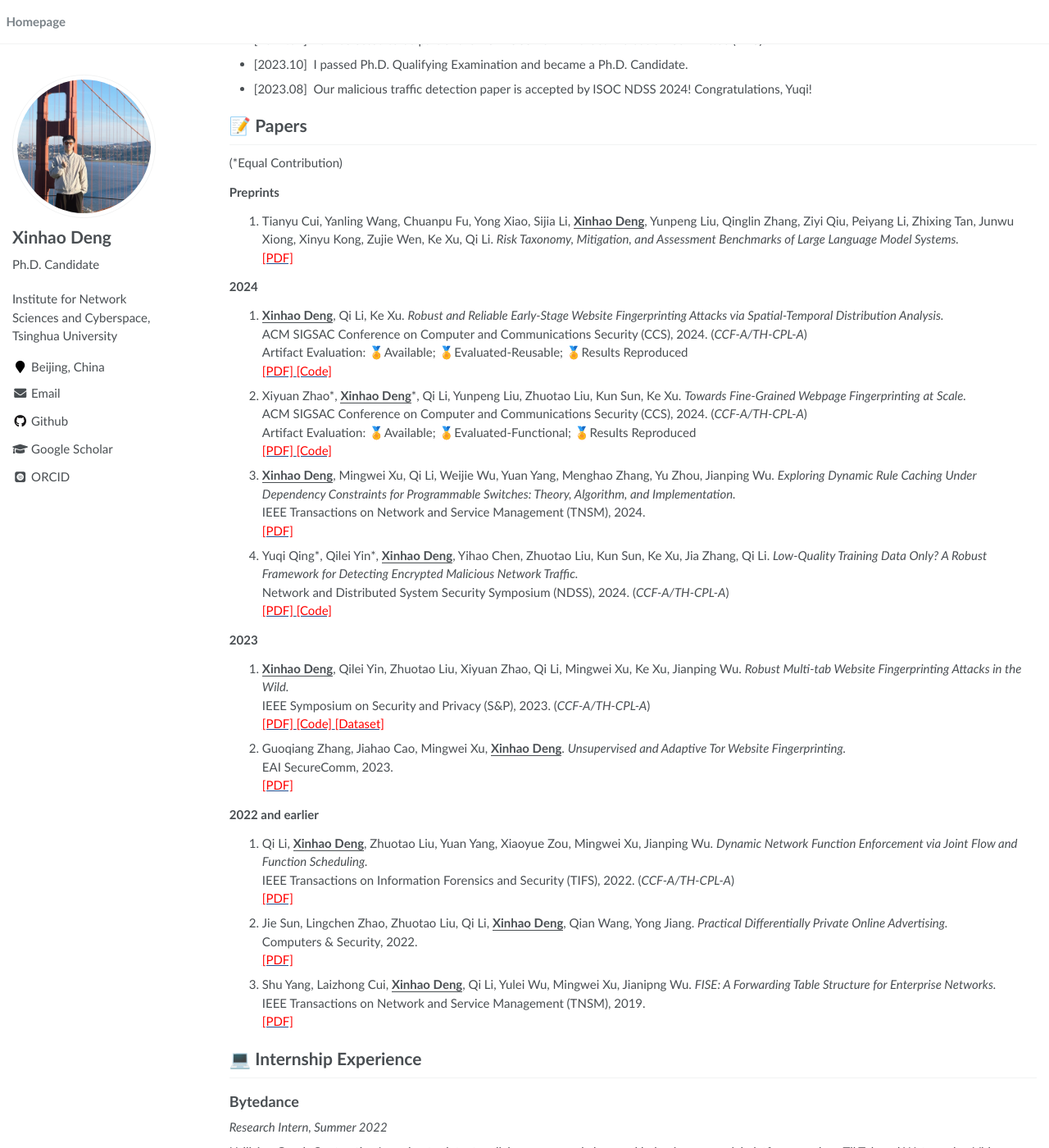
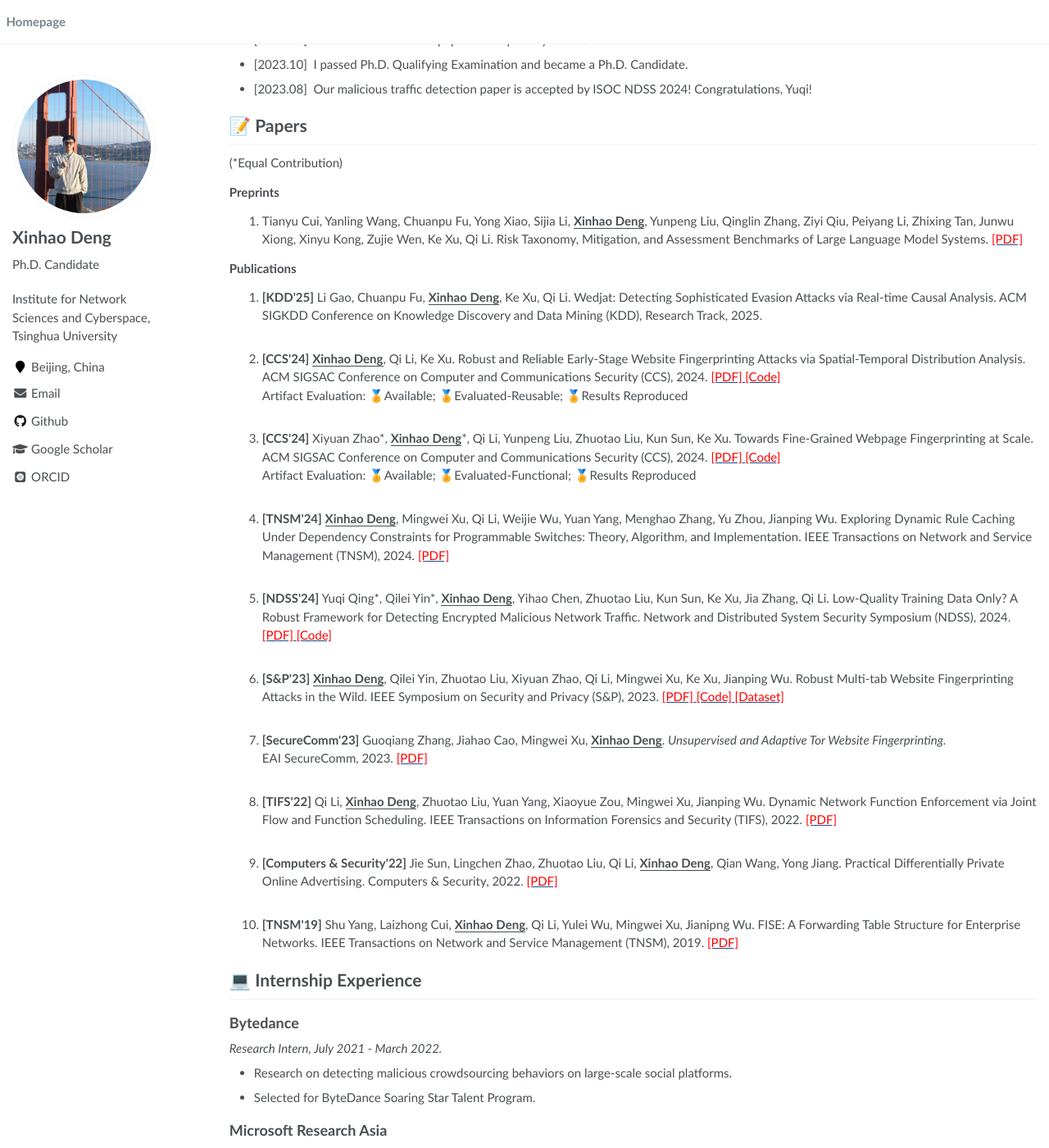
Before and after one commit to Xinhao-Deng/Xinhao-Deng.github.io, a Jekyll site: the page built from _pages/about.md, in a window 1280 px wide and 1400 px high, scrolled down 295 px. Shown: the whole window at 82% size. Built offline with Jekyll 4.4.1, drawn with Linux system fonts in a browser that asks for light colours; some web fonts are replaced; some of the changed text lies outside the part shown.

Commit message:
update kdd

```diff
--- a/_pages/about.md
+++ b/_pages/about.md
@@ -22,11 +22,11 @@ Tsinghua University, advised by <a target="_blank" rel="noopener" href="https://
 His research focuses on network security and privacy, including website fingerprinting attacks, malicious traffic detection and mitigation, and the application of deep learning to security and privacy.
 
 # 🔥 News
+- [2024.11] &nbsp;Our evasion attack detection paper is accepted by KDD 2025 (Research Track)! Congratulations, Li and Chuanpu!
 - [2024.08] &nbsp;Two papers are awarded all three badges from ACM CCS 2024 artifact evaluation committee.
 - [2024.07] &nbsp;Our fine-grained webpage fingerprinting paper is accepted by ACM CCS 2024! Congratulations, Xiyuan!
 - [2024.06] &nbsp;Our rule caching for programmable switches paper is accepted by IEEE Transactions on Network and Service Management (TNSM)!
 - [2024.05] &nbsp;Our reliable WF attack paper is accepted by ACM CCS 2024!
-- [2024.04] &nbsp;I am selected to be part of the ACM CCS 2024 Artifact Evaluation Committee (AEC).
 - [2023.10] &nbsp;I passed Ph.D. Qualifying Examination and became a Ph.D. Candidate.
 - [2023.08] &nbsp;Our malicious traffic detection paper is accepted by ISOC NDSS 2024! Congratulations, Yuqi!
 
@@ -37,9 +37,9 @@ His research focuses on network security and privacy, including website fingerpr
 ### Preprints
 
 <ol>
-    <li>
-    Tianyu Cui, Yanling Wang, Chuanpu Fu, Yong Xiao, Sijia Li, <b><u>Xinhao Deng</u></b>, Yunpeng Liu, Qinglin Zhang, Ziyi Qiu, Peiyang Li, Zhixing Tan, Junwu Xiong, Xinyu Kong, Zujie Wen, Ke Xu, Qi Li. <em>Risk Taxonomy, Mitigation, and Assessment Benchmarks of Large Language Model Systems.</em>
-    <br>
+
+<li>
+    Tianyu Cui, Yanling Wang, Chuanpu Fu, Yong Xiao, Sijia Li, <b><u>Xinhao Deng</u></b>, Yunpeng Liu, Qinglin Zhang, Ziyi Qiu, Peiyang Li, Zhixing Tan, Junwu Xiong, Xinyu Kong, Zujie Wen, Ke Xu, Qi Li. Risk Taxonomy, Mitigation, and Assessment Benchmarks of Large Language Model Systems.
     <a href="https://arxiv.org/pdf/2401.05778">
         <font color="red">[PDF]</font>
     </a>
@@ -47,124 +47,116 @@ His research focuses on network security and privacy, including website fingerpr
 
 </ol>
 
-### 2024
+### Publications
+
 <ol>
 
 <li>
-    <b><u>Xinhao Deng</u></b>, Qi Li, Ke Xu.
-    <em>Robust and Reliable Early-Stage Website Fingerprinting Attacks via Spatial-Temporal Distribution Analysis.</em>
-    <br> ACM SIGSAC Conference on Computer and Communications Security (CCS), 2024. (<em>CCF-A/TH-CPL-A</em>)
-    <br> Artifact Evaluation: 🏅Available; 🏅Evaluated-Reusable; 🏅Results Reproduced
-    <br>
-        <a href="https://arxiv.org/pdf/2407.00918">
+    <b>[KDD'25]</b>  Li Gao, Chuanpu Fu, <b><u>Xinhao Deng</u></b>, Ke Xu, Qi Li. Wedjat: Detecting Sophisticated Evasion Attacks via Real-time Causal Analysis.
+    ACM SIGKDD Conference on Knowledge Discovery and Data Mining (KDD), Research Track, 2025.
+</li>
+
+<br>
+<li>
+    <b>[CCS'24]</b> <b><u>Xinhao Deng</u></b>, Qi Li, Ke Xu. Robust and Reliable Early-Stage Website Fingerprinting Attacks via Spatial-Temporal Distribution Analysis. ACM SIGSAC Conference on Computer and Communications Security (CCS), 2024. <a href="https://arxiv.org/pdf/2407.00918">
             <font color="red">[PDF]</font>
         </a>
         <a href="https://github.com/Xinhao-Deng/Website-Fingerprinting-Library">
             <font color="red">[Code]</font>
         </a>
-
+    <br> Artifact Evaluation: 🏅Available; 🏅Evaluated-Reusable; 🏅Results Reproduced
 </li>
 
-
+<br>
 <li>
-    Xiyuan Zhao&#42;, <b><u>Xinhao Deng</u></b>&#42;, Qi Li, Yunpeng Liu, Zhuotao Liu, Kun Sun, Ke Xu.
-    <em>Towards Fine-Grained Webpage Fingerprinting at Scale.</em>
-    <br> ACM SIGSAC Conference on Computer and Communications Security (CCS), 2024. (<em>CCF-A/TH-CPL-A</em>)
-    <br> Artifact Evaluation: 🏅Available; 🏅Evaluated-Functional; 🏅Results Reproduced
-    <br>
-        <a href="https://arxiv.org/pdf/2409.04341">
+    <b>[CCS'24]</b> Xiyuan Zhao&#42;, <b><u>Xinhao Deng</u></b>&#42;, Qi Li, Yunpeng Liu, Zhuotao Liu, Kun Sun, Ke Xu.
+    Towards Fine-Grained Webpage Fingerprinting at Scale.
+    ACM SIGSAC Conference on Computer and Communications Security (CCS), 2024.
+    <a href="https://arxiv.org/pdf/2409.04341">
             <font color="red">[PDF]</font>
         </a>
         <a href="https://zenodo.org/records/13383332">
             <font color="red">[Code]</font>
         </a>
-
+    <br> Artifact Evaluation: 🏅Available; 🏅Evaluated-Functional; 🏅Results Reproduced
 </li>
 
+<br>
 <li>
-    <b><u>Xinhao Deng</u></b>, Mingwei Xu, Qi Li, Weijie Wu, Yuan Yang, Menghao Zhang, Yu Zhou, Jianping Wu.
-    <em>Exploring Dynamic Rule Caching Under Dependency Constraints for Programmable Switches: Theory, Algorithm, and Implementation.</em>
-    <br> IEEE Transactions on Network and Service Management (TNSM), 2024.
-    <br> <a href="https://ieeexplore.ieee.org/document/10582912">
+    <b>[TNSM'24]</b> <b><u>Xinhao Deng</u></b>, Mingwei Xu, Qi Li, Weijie Wu, Yuan Yang, Menghao Zhang, Yu Zhou, Jianping Wu.
+    Exploring Dynamic Rule Caching Under Dependency Constraints for Programmable Switches: Theory, Algorithm, and Implementation.
+    IEEE Transactions on Network and Service Management (TNSM), 2024.
+    <a href="https://ieeexplore.ieee.org/document/10582912">
     <font color="red">[PDF]</font>
     </a>
 </li>
 
+<br>
 <li>
-    Yuqi Qing&#42;, Qilei Yin&#42;, <b><u>Xinhao Deng</u></b>, Yihao Chen, Zhuotao Liu, Kun Sun, Ke Xu, Jia Zhang, Qi Li.
-    <em>Low-Quality Training Data Only? A Robust Framework for Detecting Encrypted Malicious Network Traffic.</em>
-    <br> Network and Distributed System Security Symposium (NDSS), 2024. (<em>CCF-A/TH-CPL-A</em>)
-    <br>
-        <a href="https://arxiv.org/pdf/2309.04798.pdf">
-            <font color="red">[PDF]</font>
-        </a>
-        <a href="https://github.com/XXnormal/RAPIER">
-            <font color="red">[Code]</font>
-        </a>
+    <b>[NDSS'24]</b> Yuqi Qing&#42;, Qilei Yin&#42;, <b><u>Xinhao Deng</u></b>, Yihao Chen, Zhuotao Liu, Kun Sun, Ke Xu, Jia Zhang, Qi Li.
+    Low-Quality Training Data Only? A Robust Framework for Detecting Encrypted Malicious Network Traffic.
+    Network and Distributed System Security Symposium (NDSS), 2024.
+    <a href="https://arxiv.org/pdf/2309.04798.pdf">
+        <font color="red">[PDF]</font>
+    </a>
+    <a href="https://github.com/XXnormal/RAPIER">
+        <font color="red">[Code]</font>
+    </a>
 </li>
 
-</ol>
-
-### 2023
-
-<ol>
+<br>
 <li>
-    <b><u>Xinhao Deng</u></b>, Qilei Yin, Zhuotao Liu, Xiyuan Zhao, Qi Li, Mingwei Xu, Ke Xu, Jianping Wu.
-    <em>Robust Multi-tab Website Fingerprinting Attacks in the Wild.</em>
-    <br> IEEE Symposium on Security and Privacy (S&P), 2023. (<em>CCF-A/TH-CPL-A</em>)
-    <br>
-        <a href="http://www.thucsnet.com/wp-content/papers/xinhao_sp2023.pdf">
-            <font color="red">[PDF]</font>
-        </a>
-        <a href="https://github.com/Xinhao-Deng/Multitab-WF-Datasets">
-            <font color="red">[Code]</font>
-        </a>
-        <a href="https://github.com/Xinhao-Deng/Multitab-WF-Datasets">
-            <font color="red">[Dataset]</font>
-        </a>
+    <b>[S&P'23]</b> <b><u>Xinhao Deng</u></b>, Qilei Yin, Zhuotao Liu, Xiyuan Zhao, Qi Li, Mingwei Xu, Ke Xu, Jianping Wu.
+    Robust Multi-tab Website Fingerprinting Attacks in the Wild.
+    IEEE Symposium on Security and Privacy (S&P), 2023.
+    <a href="http://www.thucsnet.com/wp-content/papers/xinhao_sp2023.pdf">
+        <font color="red">[PDF]</font>
+    </a>
+    <a href="https://github.com/Xinhao-Deng/Multitab-WF-Datasets">
+        <font color="red">[Code]</font>
+    </a>
+    <a href="https://github.com/Xinhao-Deng/Multitab-WF-Datasets">
+        <font color="red">[Dataset]</font>
+    </a>
 </li>
 
+<br>
 <li>
-    Guoqiang Zhang, Jiahao Cao, Mingwei Xu, <b><u>Xinhao Deng</u></b>.
+    <b>[SecureComm'23]</b> Guoqiang Zhang, Jiahao Cao, Mingwei Xu, <b><u>Xinhao Deng</u></b>.
     <em>Unsupervised and Adaptive Tor Website Fingerprinting.</em>
     <br> EAI SecureComm, 2023.
-     <br>
-       <a href="https://link.springer.com/chapter/10.1007/978-3-031-64954-7_11">
-            <font color="red">[PDF]</font>
-        </a>
-</li>
-</ol>
-
-### 2022 and earlier
-
-<ol>
-<li>
-    Qi Li, <b><u>Xinhao Deng</u></b>, Zhuotao Liu, Yuan Yang, Xiaoyue Zou, Mingwei Xu, Jianping Wu.
-    <em> Dynamic Network Function Enforcement via Joint Flow and Function Scheduling.</em>
-    <br> IEEE Transactions on Information Forensics and Security (TIFS), 2022. (<em>CCF-A/TH-CPL-A</em>)
-    <br>
-       <a href="https://ieeexplore.ieee.org/document/9680702">
-            <font color="red">[PDF]</font>
-        </a>
+    <a href="https://link.springer.com/chapter/10.1007/978-3-031-64954-7_11">
+        <font color="red">[PDF]</font>
+    </a>
 </li>
 
+<br>
 <li>
-    Jie Sun, Lingchen Zhao, Zhuotao Liu, Qi Li, <b><u>Xinhao Deng</u></b>, Qian Wang, Yong Jiang.
-    <em> Practical Differentially Private Online Advertising.</em>
-    <br> Computers & Security, 2022.
-    <br>
-        <a href="https://www.sciencedirect.com/science/article/abs/pii/S016740482100328X">
-            <font color="red">[PDF]</font>
-        </a>
+    <b>[TIFS'22]</b> Qi Li, <b><u>Xinhao Deng</u></b>, Zhuotao Liu, Yuan Yang, Xiaoyue Zou, Mingwei Xu, Jianping Wu.
+    Dynamic Network Function Enforcement via Joint Flow and Function Scheduling.
+    IEEE Transactions on Information Forensics and Security (TIFS), 2022.
+    <a href="https://ieeexplore.ieee.org/document/9680702">
+        <font color="red">[PDF]</font>
+    </a>
 </li>
 
+<br>
 <li>
-    Shu Yang, Laizhong Cui, <b><u>Xinhao Deng</u></b>, Qi Li, Yulei Wu, Mingwei Xu, Jianipng Wu.
-    <em> FISE: A Forwarding Table Structure for Enterprise Networks.</em>
-    <br> IEEE Transactions on Network and Service Management (TNSM), 2019.
-    <br>
-        <a href="https://www.sciencedirect.com/science/article/abs/pii/S016740482100328X">
+    <b>[Computers & Security'22]</b> Jie Sun, Lingchen Zhao, Zhuotao Liu, Qi Li, <b><u>Xinhao Deng</u></b>, Qian Wang, Yong Jiang.
+    Practical Differentially Private Online Advertising.
+    Computers & Security, 2022.
+    <a href="https://www.sciencedirect.com/science/article/abs/pii/S016740482100328X">
         <font color="red">[PDF]</font>
+    </a>
+</li>
+
+<br>
+<li>
+    <b>[TNSM'19]</b> Shu Yang, Laizhong Cui, <b><u>Xinhao Deng</u></b>, Qi Li, Yulei Wu, Mingwei Xu, Jianipng Wu.
+    FISE: A Forwarding Table Structure for Enterprise Networks.
+    IEEE Transactions on Network and Service Management (TNSM), 2019.
+    <a href="https://www.sciencedirect.com/science/article/abs/pii/S016740482100328X">
+    <font color="red">[PDF]</font>
     </a>
 </li>
 
@@ -172,21 +164,26 @@ His research focuses on network security and privacy, including website fingerpr
 
 # 💻 Internship Experience
 ## Bytedance
-<em> Research Intern, Summer 2022 </em>
+<em> Research Intern, July 2021 - March 2022. </em>
 
-Utilizing Graph Contrastive Learning to detect malicious users and abnormal behaviors on social platforms such as TikTok and Watermelon Video.
+<ul>
+<li> Research on detecting malicious crowdsourcing behaviors on large-scale social platforms.</li>
+<li> Selected for ByteDance Soaring Star Talent Program. </li>
+</ul>
 
 ## Microsoft Research Asia
-<em> Research Intern, Summer 2020 </em>
+<em> Research Intern, October 2020 - March 2021. </em>
 
-Predicting potential friendships in social networks based on GCNs enables the implementation of an accurate friend recommendation system.
+<ul>
+<li> Research on personalized friend recommendation on large-scale social platforms.</li>
+<li> Awarded the MSRA Excellent Intern Award. </li>
+</ul>
 
 
 # 🎖 Honors and Awards
 - Student Travel Grant of ACM CCS 2024.
-- Tsinghua-Longfor Scholarship for Excellent Students. 2023.
-- Tsinghua-Yangtze River Delta Scholarship for Excellent Students. 2023
-- Tsinghua-Toyota Scholarship for Excellent Students. 2022
+- 1st-class Scholarship of Tsinghua University. 2024 & 2022.
+- Tsinghua-Longfor Scholarship. 2023.
 - China National Scholarship. 2019.
 - Gold Medal, ACM International Collegiate Programming Contest (ACM-ICPC) Asia Regional. 2018.
 
```
Also changed, not shown: 2 other files.
